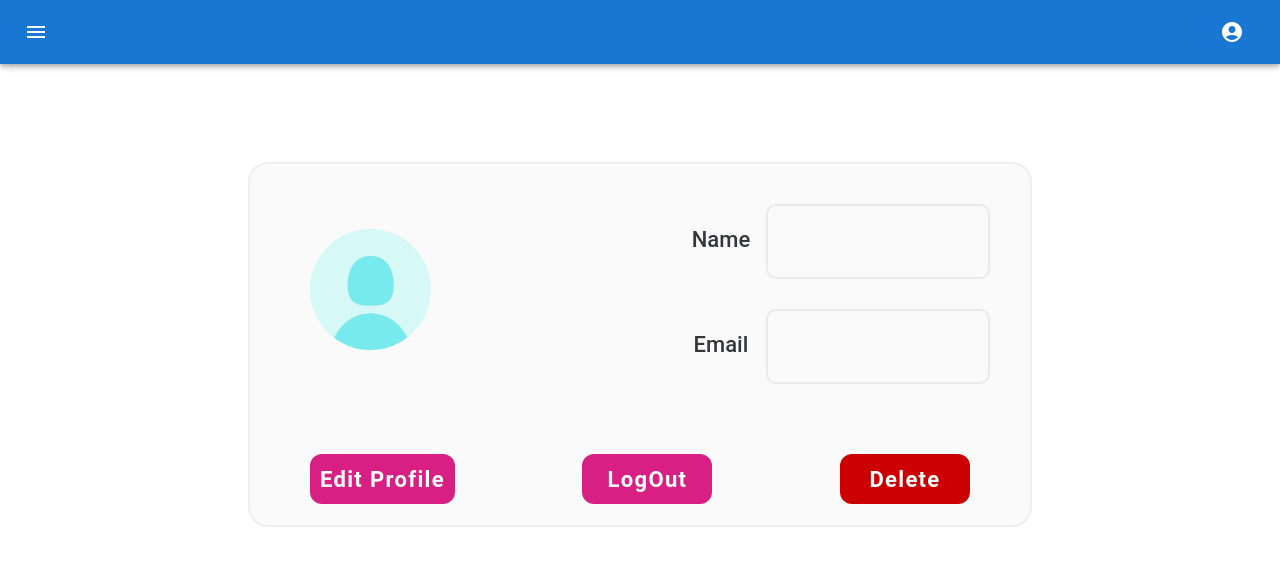
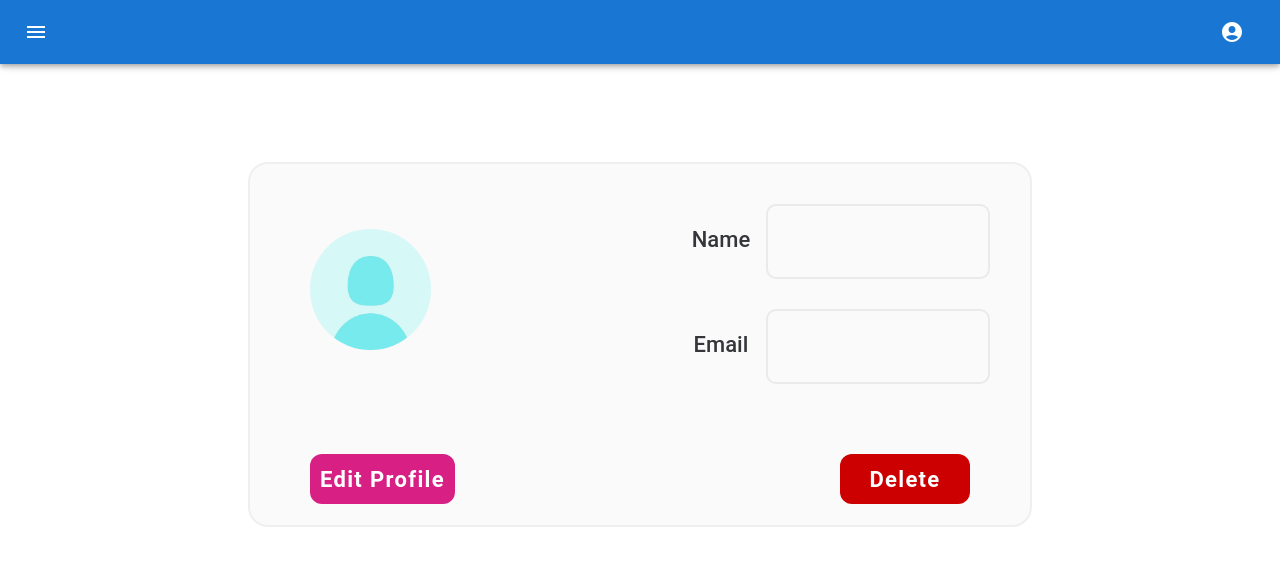
Before and after one commit to Vaishali054/VTPFrontend, a React (Create React App) app in the folder vtpfrontend/: page /profile in a window 1280 px wide. Shown: the top 566 px of the page. Built offline with nearby package versions, Linux system fonts and the light colour scheme; no server answers.

Commit message:
remove : logout button

```diff
--- a/vtpfrontend/src/views/Profile/Profile.jsx
+++ b/vtpfrontend/src/views/Profile/Profile.jsx
@@ -64,9 +64,6 @@ export default function Profile() {
     }
   };
 
-  const logout = () => {
-    //Implement logout logic
-  };
 
   return (
     <>
@@ -97,7 +94,6 @@ export default function Profile() {
           <div className="buttons">
 
             <EditProfile name={name} email_id={email_id} className="hero-button"/>
-            <div className="hero-button " onClick={logout}>LogOut</div>
             <div className="delete-button " onClick={deleteAccount}>Delete</div>
         </div>
       </div>
```
